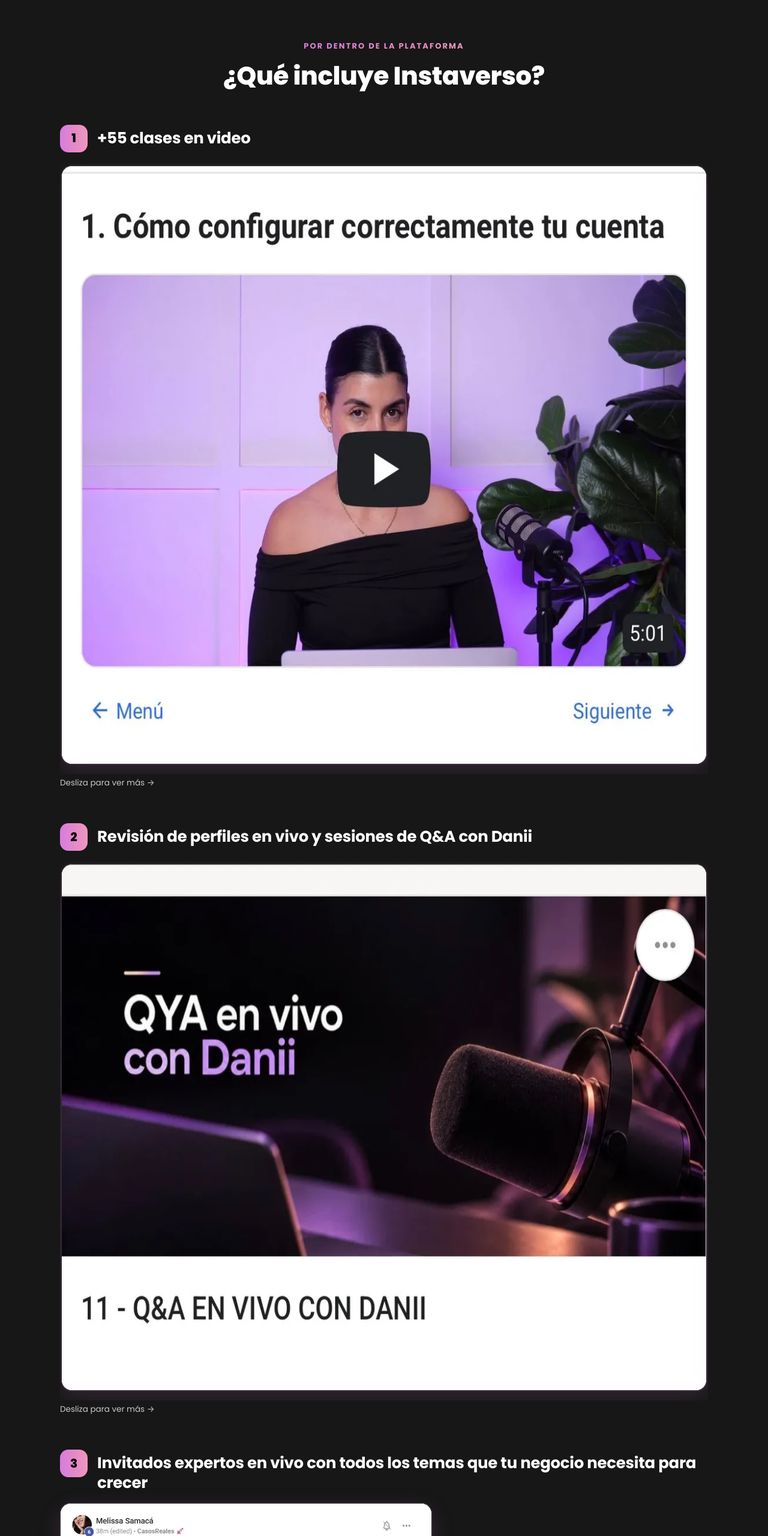
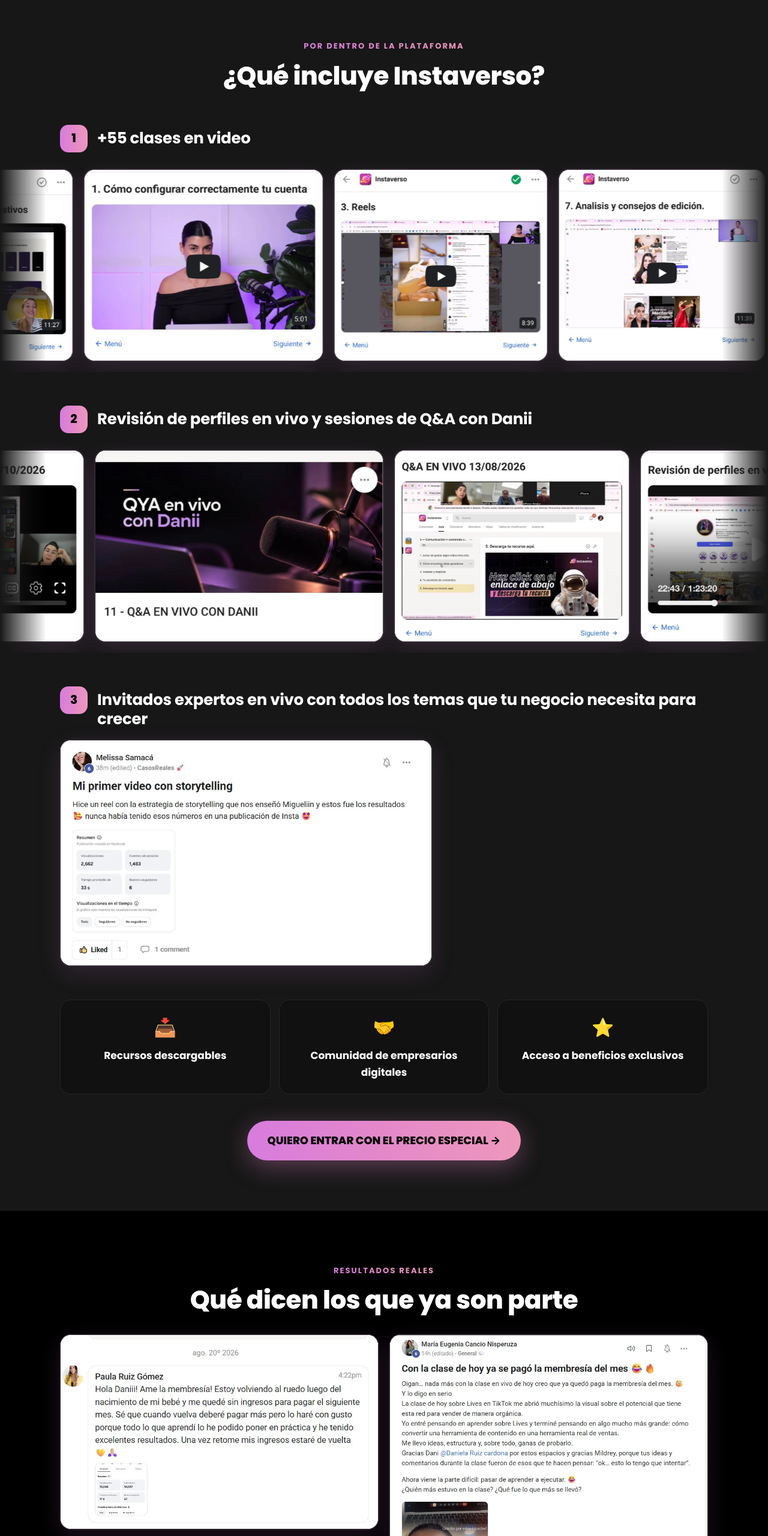
Before and after one commit to palomosofi84-afk/instaverso-black-friday, a plain HTML site: page oferta/index.html in a window 1280 px wide. Shown: the part 2556-5116 px from the top of the page at 60% size. Drawn offline with nearby package versions, Linux system fonts and the light colour scheme.

Commit message:
Galerías de la plataforma en movimiento continuo
Co-Authored-By: Claude Opus 5.5 <noreply@anthropic.com>

```diff
--- a/oferta/index.html
+++ b/oferta/index.html
@@ -244,8 +244,17 @@
   .inc-head{display:flex;gap:16px;align-items:flex-start;margin-bottom:18px}
   .inc-num{flex:0 0 46px;height:46px;border-radius:14px;background:var(--grad);color:#000;font-weight:800;font-size:20px;display:grid;place-items:center}
   .inc-head h3{font-size:clamp(21px,2.6vw,26px);line-height:1.25;padding-top:6px}
-  .gallery{display:flex;gap:16px;overflow-x:auto;scroll-snap-type:x mandatory;padding:4px 2px 16px;-webkit-overflow-scrolling:touch;scrollbar-width:thin;scrollbar-color:var(--purple) transparent}
-  .gallery img{flex:0 0 min(78%,470px);scroll-snap-align:center}
+  html{overflow-x:clip}
+  .marquee{overflow:hidden;padding:10px 0 18px;margin-inline:calc(50% - 50vw);
+    -webkit-mask-image:linear-gradient(to right,transparent 0,#000 6%,#000 94%,transparent 100%);
+    mask-image:linear-gradient(to right,transparent 0,#000 6%,#000 94%,transparent 100%)}
+  .marquee-track{display:flex;width:max-content;animation:slide var(--dur,60s) linear infinite}
+  .marquee:hover .marquee-track{animation-play-state:paused}
+  .marquee-group{display:flex;gap:18px;padding-right:18px;flex-shrink:0}
+  .marquee-group img{height:320px;width:auto;max-width:none}
+  @keyframes slide{from{transform:translateX(-50%)}to{transform:translateX(0)}}
+  @media (max-width:600px){.marquee-group img{height:220px}.marquee-group{gap:12px;padding-right:12px}}
+  @media (prefers-reduced-motion:reduce){.marquee-track{animation-duration:180s}}
   .shot{border-radius:18px;border:1px solid #2c2c2c;box-shadow:0 0 0 1px rgba(215,124,222,.12),0 12px 40px rgba(215,124,222,.14);background:#fff}
   .swipe{font-size:13.5px;color:var(--muted);margin-top:4px}
   .single{max-width:min(620px,100%)}
@@ -351,24 +360,42 @@
 
     <div class="inc">
       <div class="inc-head"><div class="inc-num">1</div><h3>+55 clases en video</h3></div>
-      <div class="gallery">
-        <img class="shot" src="../assets/v3/clase-configurar-cuenta.webp" alt="Clase: Cómo configurar correctamente tu cuenta" width="1100" height="882" loading="lazy">
-        <img class="shot" src="../assets/v3/clase-reels.webp" alt="Clase: Reels" width="1100" height="989" loading="lazy">
-        <img class="shot" src="../assets/v3/clase-analisis-edicion.webp" alt="Clase: Análisis y consejos de edición" width="1100" height="1020" loading="lazy">
-        <img class="shot" src="../assets/v3/clase-capcut.webp" alt="Clase: Edita desde cero en CapCut" width="1100" height="841" loading="lazy">
-        <img class="shot" src="../assets/v3/clase-carruseles.webp" alt="Clase: Cómo diseñar carruseles creativos" width="1100" height="996" loading="lazy">
+      <div class="marquee" style="--dur:70s">
+        <div class="marquee-track">
+          <div class="marquee-group">
+          <img class="shot" src="../assets/v3/clase-configurar-cuenta.webp" alt="Clase: Cómo configurar correctamente tu cuenta" width="1100" height="882">
+          <img class="shot" src="../assets/v3/clase-reels.webp" alt="Clase: Reels" width="1100" height="989">
+          <img class="shot" src="../assets/v3/clase-analisis-edicion.webp" alt="Clase: Análisis y consejos de edición" width="1100" height="1020">
+          <img class="shot" src="../assets/v3/clase-capcut.webp" alt="Clase: Edita desde cero en CapCut" width="1100" height="841">
+          <img class="shot" src="../assets/v3/clase-carruseles.webp" alt="Clase: Cómo diseñar carruseles creativos" width="1100" height="996">
+          </div>
+          <div class="marquee-group" aria-hidden="true">
+          <img aria-hidden="true" class="shot" src="../assets/v3/clase-configurar-cuenta.webp" alt="" width="1100" height="882">
+          <img aria-hidden="true" class="shot" src="../assets/v3/clase-reels.webp" alt="" width="1100" height="989">
+          <img aria-hidden="true" class="shot" src="../assets/v3/clase-analisis-edicion.webp" alt="" width="1100" height="1020">
+          <img aria-hidden="true" class="shot" src="../assets/v3/clase-capcut.webp" alt="" width="1100" height="841">
+          <img aria-hidden="true" class="shot" src="../assets/v3/clase-carruseles.webp" alt="" width="1100" height="996">
+          </div>
+        </div>
       </div>
-      <p class="swipe">Desliza para ver más →</p>
     </div>
 
     <div class="inc">
       <div class="inc-head"><div class="inc-num">2</div><h3>Revisión de perfiles en vivo y sesiones de Q&amp;A con Danii</h3></div>
-      <div class="gallery">
-        <img class="shot" src="../assets/v3/qa-banner.webp" alt="Q&amp;A en vivo con Danii" width="1100" height="730" loading="lazy">
-        <img class="shot" src="../assets/v3/qa-en-vivo.webp" alt="Grabación de un Q&amp;A en vivo con Danii" width="1100" height="897" loading="lazy">
-        <img class="shot" src="../assets/v3/revision-perfiles.webp" alt="Grabación de una revisión de perfiles en vivo" width="1100" height="872" loading="lazy">
+      <div class="marquee" style="--dur:42s">
+        <div class="marquee-track">
+          <div class="marquee-group">
+          <img class="shot" src="../assets/v3/qa-banner.webp" alt="Q&amp;A en vivo con Danii" width="1100" height="730">
+          <img class="shot" src="../assets/v3/qa-en-vivo.webp" alt="Grabación de un Q&amp;A en vivo con Danii" width="1100" height="897">
+          <img class="shot" src="../assets/v3/revision-perfiles.webp" alt="Grabación de una revisión de perfiles en vivo" width="1100" height="872">
+          </div>
+          <div class="marquee-group" aria-hidden="true">
+          <img aria-hidden="true" class="shot" src="../assets/v3/qa-banner.webp" alt="" width="1100" height="730">
+          <img aria-hidden="true" class="shot" src="../assets/v3/qa-en-vivo.webp" alt="" width="1100" height="897">
+          <img aria-hidden="true" class="shot" src="../assets/v3/revision-perfiles.webp" alt="" width="1100" height="872">
+          </div>
+        </div>
       </div>
-      <p class="swipe">Desliza para ver más →</p>
     </div>
 
     <div class="inc">
```
